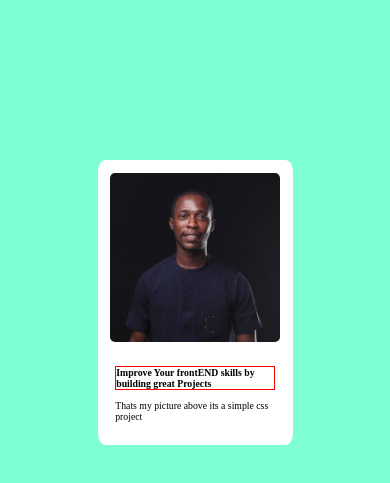
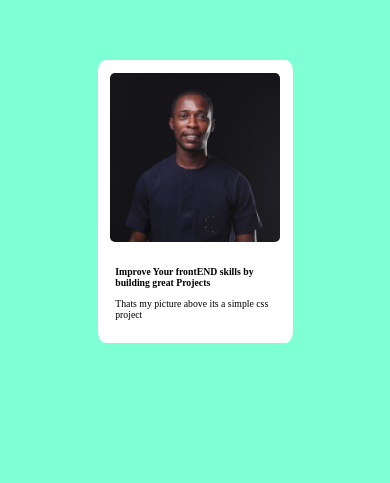
Before and after one commit to Response051/frontEnd-Mentor, a plain HTML site: page Project-1/index.html in a window 390 px wide. Shown: the part 129-612 px from the top of the page. Drawn offline with Linux system fonts and the light colour scheme.

Commit message:
A simple card project from frontEnd Mentor

```diff
--- a/Project-1/index.css
+++ b/Project-1/index.css
@@ -34,7 +34,6 @@ img {
   padding: 10px 5px;
 }
 h2 {
-  border: 1px solid red;
   font-size: 1rem;
   margin: 10px 0px;
 }
@@ -56,6 +55,6 @@ p {
     font-size: 2.5vw;
   }
   body {
-    padding: 250px 0;
+    padding: 150px 0;
   }
 }
```
